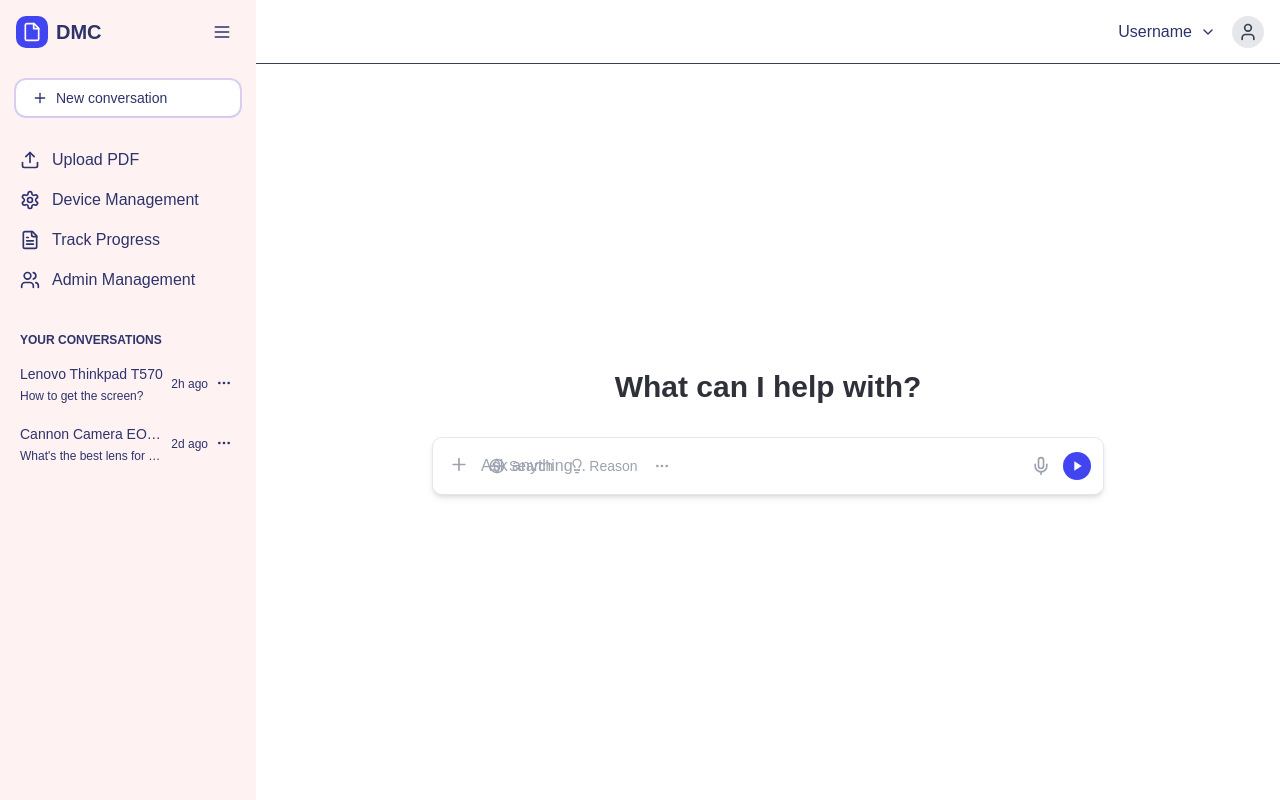
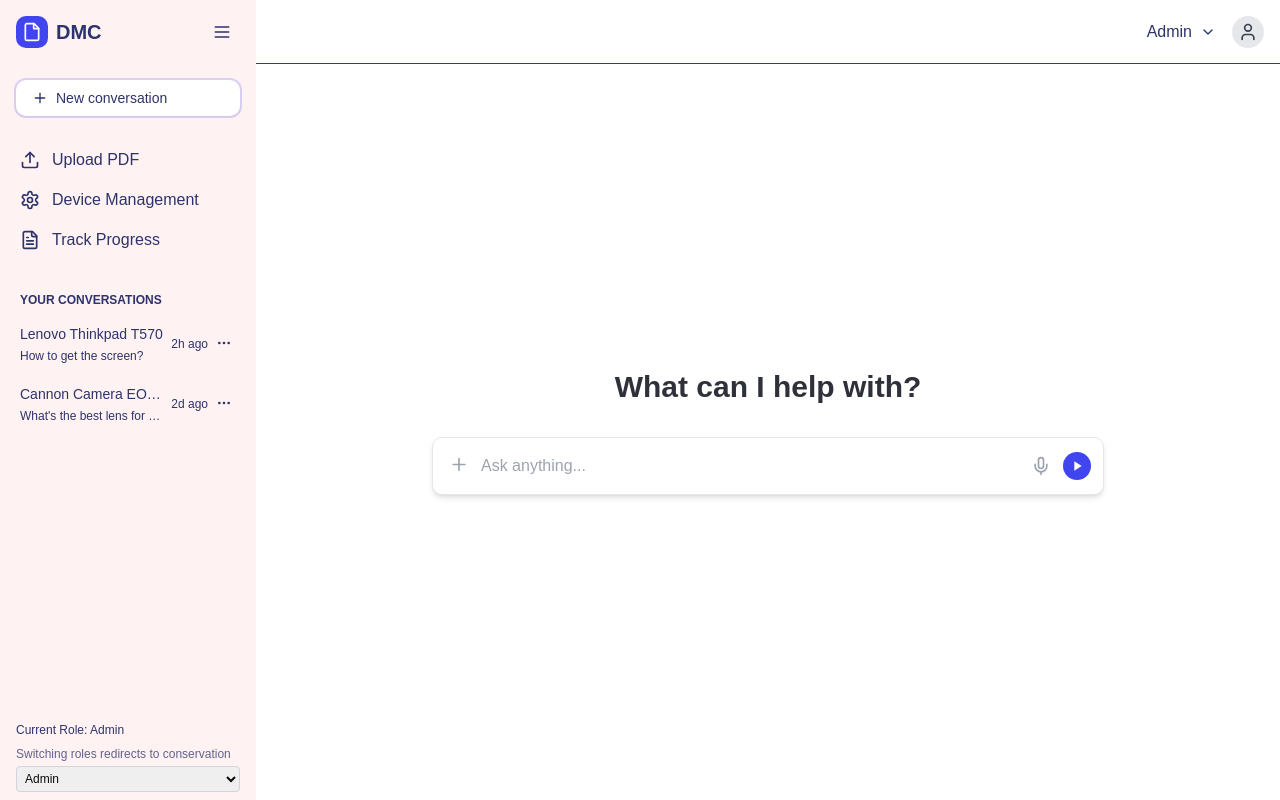
Before and after one commit to ductruonghoc/DATN_08_2025_Front-end, a Next.js app in the folder dmc_fe/: page /home/conservation in a window 1280 px wide. Built offline with nearby package versions, Linux system fonts and the light colour scheme.

Commit message:
add admin, superadmin, logged user, unlogged useruser

```diff
--- a/dmc_fe/src/app/home/conservation/page.tsx
+++ b/dmc_fe/src/app/home/conservation/page.tsx
@@ -57,19 +57,19 @@ export default function ConservationPage() {
           </div>
 
           <div className="absolute left-14 top-1/2 -translate-y-1/2 flex items-center gap-4">
-            <button className="flex items-center gap-1 text-gray-400 hover:text-gray-600">
+            {/* <button className="flex items-center gap-1 text-gray-400 hover:text-gray-600">
               <Globe className="h-4 w-4" />
               <span className="text-sm">Search</span>
-            </button>
+            </button> */}
 
-            <button className="flex items-center gap-1 text-gray-400 hover:text-gray-600">
+            {/* <button className="flex items-center gap-1 text-gray-400 hover:text-gray-600">
               <Lightbulb className="h-4 w-4" />
               <span className="text-sm">Reason</span>
-            </button>
+            </button> */}
 
-            <button className="text-gray-400 hover:text-gray-600">
+            {/* <button className="text-gray-400 hover:text-gray-600">
               <MoreHorizontal className="h-4 w-4" />
-            </button>
+            </button> */}
           </div>
 
           <div className="absolute right-3 top-1/2 -translate-y-1/2 flex items-center gap-2">
--- a/dmc_fe/src/app/home/layout.tsx
+++ b/dmc_fe/src/app/home/layout.tsx
@@ -28,6 +28,8 @@ interface Conversation {
   timestamp: Date
 }
 
+type UserRole = "unlogged" | "logged" | "admin" | "super_admin"
+
 export default function HomeLayout({
   children,
 }: {
@@ -52,6 +54,11 @@ export default function HomeLayout({
       timestamp: new Date(Date.now() - 1000 * 60 * 60 * 24 * 2), // 2 days ago
     },
   ])
+
+  // User role state - you can change this to test different roles
+  // In a real app, this would come from authentication context or props
+  const [userRole, setUserRole] = useState<UserRole>("admin") // Change this to test different roles
+
   const pathname = usePathname()
   const router = useRouter()
   const userMenuRef = useRef<HTMLDivElement>(null)
@@ -130,6 +137,40 @@ export default function HomeLayout({
     setShowUserMenu(!showUserMenu)
   }
 
+  // Function to check if user has access to a specific feature
+  const hasAccess = (feature: string): boolean => {
+    switch (userRole) {
+      case "unlogged":
+        return feature === "new_conversation"
+      case "logged":
+        return ["new_conversation", "conversations"].includes(feature)
+      case "admin":
+        return ["new_conversation", "conversations", "upload_pdf", "device_management", "track_progress"].includes(
+          feature,
+        )
+      case "super_admin":
+        return ["new_conversation", "conversations", "admin_management"].includes(feature)
+      default:
+        return false
+    }
+  }
+
+  // Get user display name based on role
+  const getUserDisplayName = (): string => {
+    switch (userRole) {
+      case "unlogged":
+        return "Guest"
+      case "logged":
+        return "User"
+      case "admin":
+        return "Admin"
+      case "super_admin":
+        return "Super Admin"
+      default:
+        return "Guest"
+    }
+  }
+
   return (
     <div className="flex h-full overflow-hidden bg-white">
       {/* Sidebar - collapses to icon-only mode */}
@@ -171,7 +212,10 @@ export default function HomeLayout({
             <Menu className="h-5 w-5 text-[#2d336b]" />
           </button>
         </div>
+
         <div className="flex-1 overflow-auto py-4">
+          {/* New Conversation Button - Available to all users */}
+          {hasAccess("new_conversation") && (
             <div className={cn("px-4", sidebarOpen ? "" : "flex justify-center")}>
               <button
                 onClick={handleNewConversation}
@@ -185,7 +229,12 @@ export default function HomeLayout({
                 {sidebarOpen && <span>New conversation</span>}
               </button>
             </div>
+          )}
+
+          {/* Navigation Menu */}
           <nav className={cn("mt-6", sidebarOpen ? "px-2" : "flex flex-col items-center px-0")}>
+            {/* Upload PDF - Admin only */}
+            {hasAccess("upload_pdf") && (
               <Link
                 href="/home/import"
                 className={cn(
@@ -199,7 +248,10 @@ export default function HomeLayout({
                 <Upload className="h-5 w-5 text-[#2d336b]" />
                 {sidebarOpen && <span>Upload PDF</span>}
               </Link>
+            )}
 
+            {/* Device Management - Admin only */}
+            {hasAccess("device_management") && (
               <Link
                 href="/home/device-management"
                 className={cn(
@@ -213,7 +265,10 @@ export default function HomeLayout({
                 <Settings className="h-5 w-5 text-[#2d336b]" />
                 {sidebarOpen && <span>Device Management</span>}
               </Link>
+            )}
 
+            {/* Track Progress - Admin only */}
+            {hasAccess("track_progress") && (
               <Link
                 href="/home/track-progress/tracking"
                 className={cn(
@@ -227,7 +282,10 @@ export default function HomeLayout({
                 <FileText className="h-5 w-5 text-[#2d336b]" />
                 {sidebarOpen && <span>Track Progress</span>}
               </Link>
+            )}
 
+            {/* Admin Management - Super Admin only */}
+            {hasAccess("admin_management") && (
               <Link
                 href="/home/admin-management"
                 className={cn(
@@ -241,10 +299,11 @@ export default function HomeLayout({
                 <Users className="h-5 w-5 text-[#2d336b]" />
                 {sidebarOpen && <span>Admin Management</span>}
               </Link>
+            )}
           </nav>
 
-          {/* Conversation history */}
-          {sidebarOpen && (
+          {/* Conversation history - Available to logged users, admin, and super admin */}
+          {hasAccess("conversations") && sidebarOpen && (
             <div className="mt-8 px-2">
               <h3 className="px-3 text-xs font-semibold uppercase text-[#2d336b] mb-2">Your conversations</h3>
               <div className="space-y-1">
@@ -298,6 +357,27 @@ export default function HomeLayout({
             </div>
           )}
         </div>
+
+        {/* User Role Switcher (for testing - remove in production) */}
+        {sidebarOpen && (
+          <div className="px-4 py-2 border-t border-white/20">
+            <div className="text-xs text-[#2d336b] mb-2">Current Role: {getUserDisplayName()}</div>
+            <div className="text-xs text-[#2d336b] mb-1 opacity-75">Switching roles redirects to conservation</div>
+            <select
+              value={userRole}
+              onChange={(e) => {
+                setUserRole(e.target.value as UserRole)
+                router.push("/home/conservation")
+              }}
+              className="w-full text-xs p-1 rounded border border-gray-300"
+            >
+              <option value="unlogged">Unlogged User</option>
+              <option value="logged">Logged User</option>
+              <option value="admin">Admin</option>
+              <option value="super_admin">Super Admin</option>
+            </select>
+          </div>
+        )}
       </div>
 
       {/* Main content area with top bar */}
@@ -309,10 +389,21 @@ export default function HomeLayout({
       >
         {/* Top horizontal bar */}
         <div className="h-16 border-b bg-white border-gray-700 flex justify-end items-center px-4 sticky top-0 z-40">
-          {/* User menu content */}
+          {userRole === "unlogged" ? (
+            /* Unlogged user - show login and register */
+            <div className="flex items-center gap-4">
+              <Link href="/log-in" className="text-[#4045ef] hover:text-[#2d336b] transition-colors">
+                Log in
+              </Link>
+              <Link href="/sign-up" className="text-[#4045ef] hover:text-[#2d336b] transition-colors">
+                Register
+              </Link>
+            </div>
+          ) : (
+            /* Logged users - show user menu */
             <div className="flex items-center gap-4 relative" ref={userMenuRef}>
               <button onClick={toggleUserMenu} className="flex items-center gap-2 text-[#2d336b] hover:underline">
-              <span>Username</span>
+                <span>{getUserDisplayName()}</span>
                 <ChevronDown className="h-4 w-4" />
               </button>
 
@@ -352,9 +443,10 @@ export default function HomeLayout({
                 </svg>
               </div>
             </div>
+          )}
         </div>
 
-        {/* Main content - Change from overflow-hidden to overflow-auto */}
+        {/* Main content */}
         <main className="flex-1 overflow-auto">{children}</main>
       </div>
 
```
Lines whose indentation alone changed are shown as unchanged.
